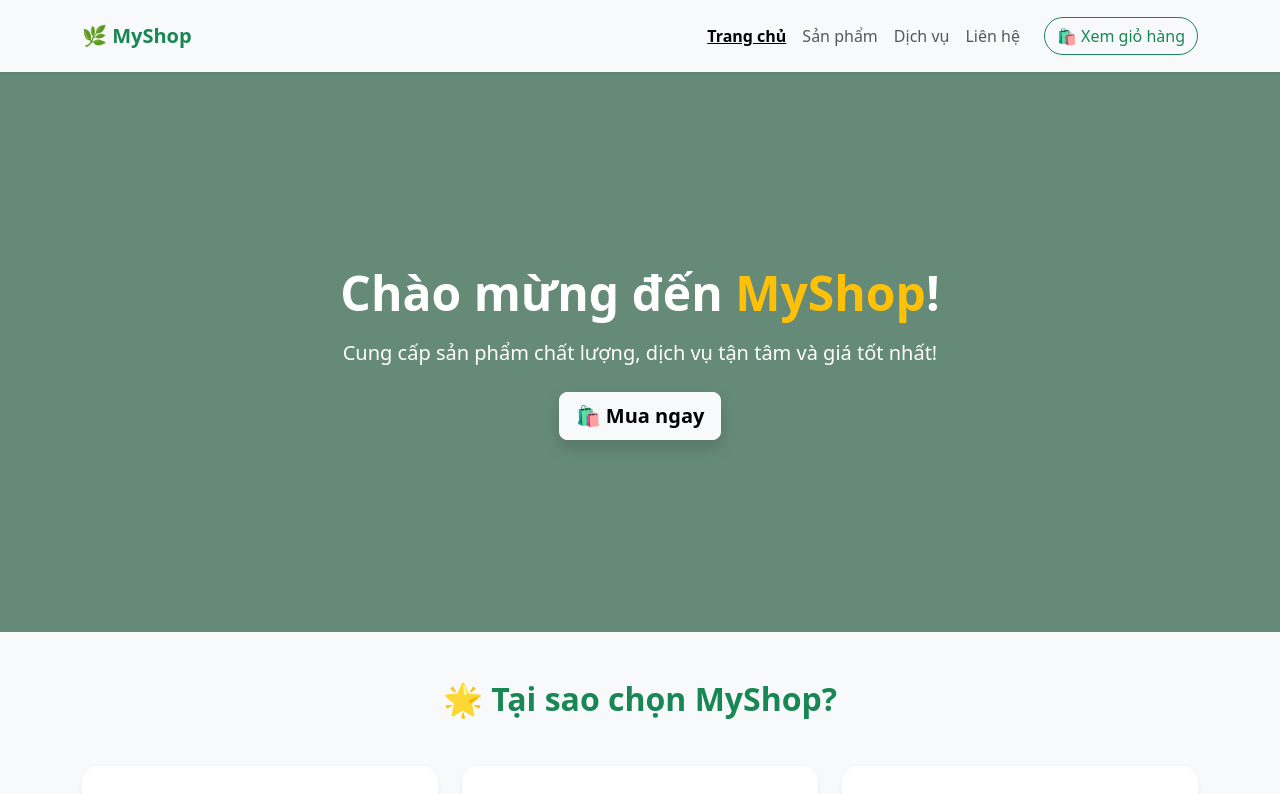
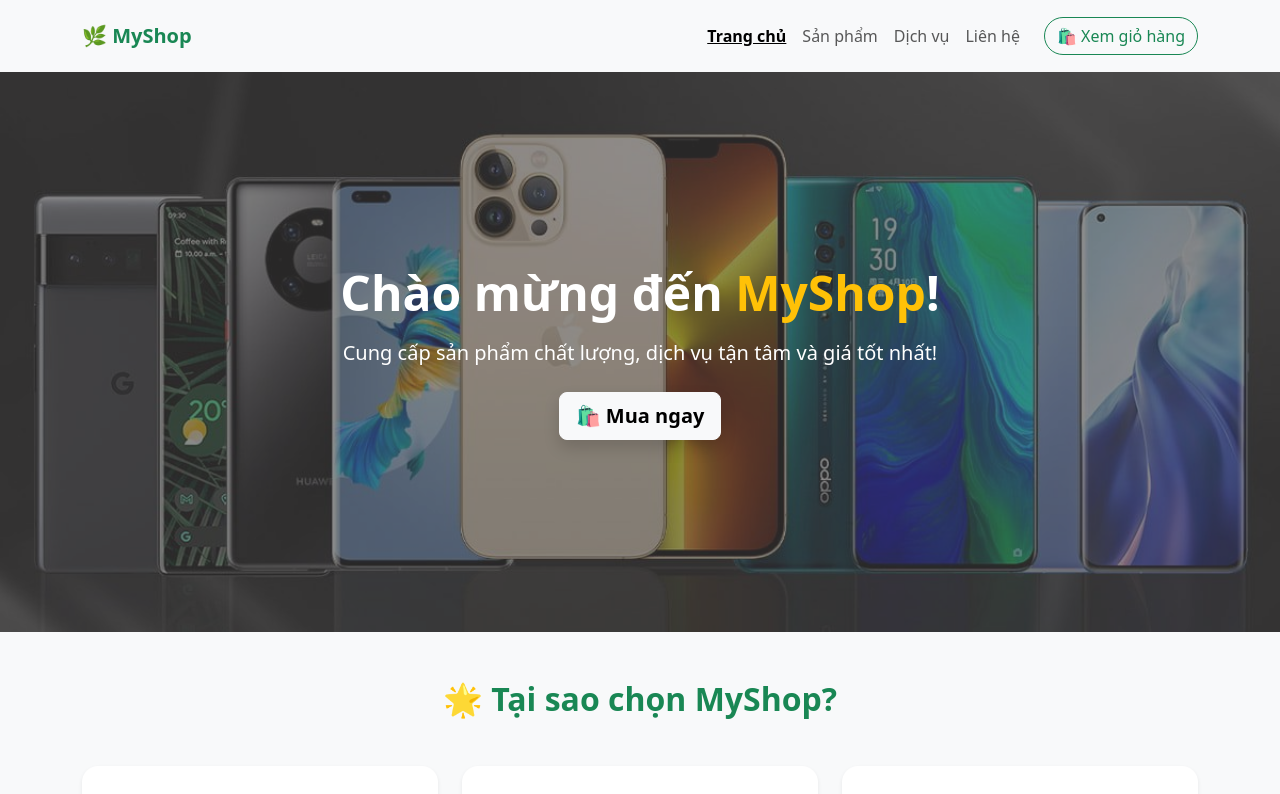
Before and after one commit to Phuongle2312/Le-Tri-Phuong, a React (Create React App) app in the folder BNDW/demo_react/: page / in a window 1280 px wide. Shown: the top 794 px of the page. Built offline with nearby package versions, Linux system fonts and the light colour scheme.

Commit message:
update banner

```diff
--- a/BNDW/demo_react/src/pages/Home.css
+++ b/BNDW/demo_react/src/pages/Home.css
@@ -10,7 +10,7 @@
 }
 /* Hero section */
 .hero-section {
-  background: url("") center/cover no-repeat;
+  background: url("../asset/banner.jpg") center/cover no-repeat;
   min-height: 70vh;
   position: relative;
 }
@@ -21,7 +21,7 @@
   left: 0;
   width: 100%;
   height: 100%;
-  background: rgba(0, 60, 30, 0.6);
+  background: rgba(68, 65, 65, 0.6);
 }
 .hero-section .container {
   position: relative;
```
Also changed, not shown: BNDW/demo_react/src/asset/banner.jpg (renamed from BNDW/demo_react/public/image/banner.jpg).
